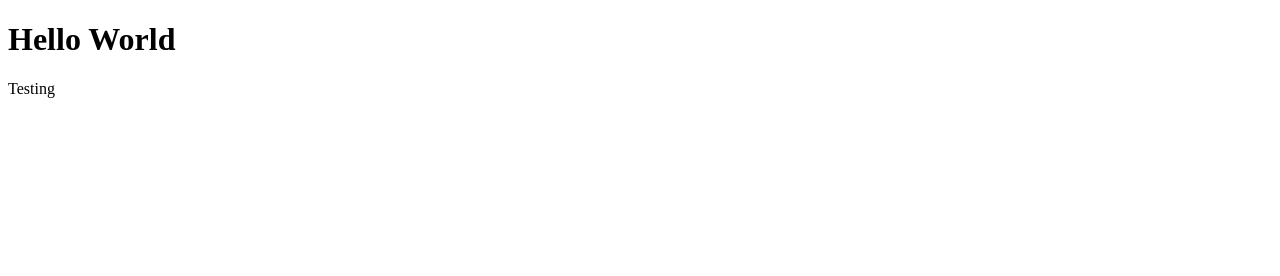
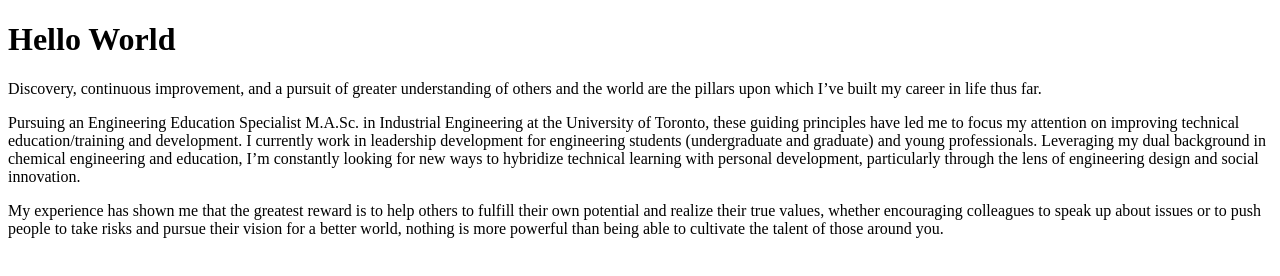
Before and after one commit to huynhalb/huynhalb.github.io, a plain HTML site: page index.html in a window 1280 px wide. Drawn offline with Linux system fonts and the light colour scheme.

Commit message:
Adding to main page

```diff
--- a/index.html
+++ b/index.html
@@ -2,6 +2,33 @@
 <html>
 <body>
 <h1>Hello World</h1>
-<p>Testing</p>
+<p>Discovery, continuous improvement,
+  and a pursuit of greater understanding
+  of others and the world are the pillars
+  upon which I’ve built my career in life
+  thus far.</p>
+
+<p>Pursuing an Engineering Education Specialist
+  M.A.Sc. in Industrial Engineering at the
+  University of Toronto, these guiding principles
+  have led me to focus my attention on improving
+  technical education/training and development.
+  I currently work in leadership development for
+  engineering students (undergraduate and graduate)
+  and young professionals. Leveraging my dual
+  background in chemical engineering and education,
+  I’m constantly looking for new ways to hybridize
+  technical learning with personal development,
+  particularly through the lens of engineering
+  design and social innovation.</p>
+
+<p>My experience has shown me that the greatest
+  reward is to help others to fulfill their own
+  potential and realize their true values, whether
+  encouraging colleagues to speak up about issues
+  or to push people to take risks and pursue their
+  vision for a better world, nothing is more
+  powerful than being able to cultivate the
+  talent of those around you. </p>
 </body>
 </html>
```
Also changed, not shown: 1 other file.
